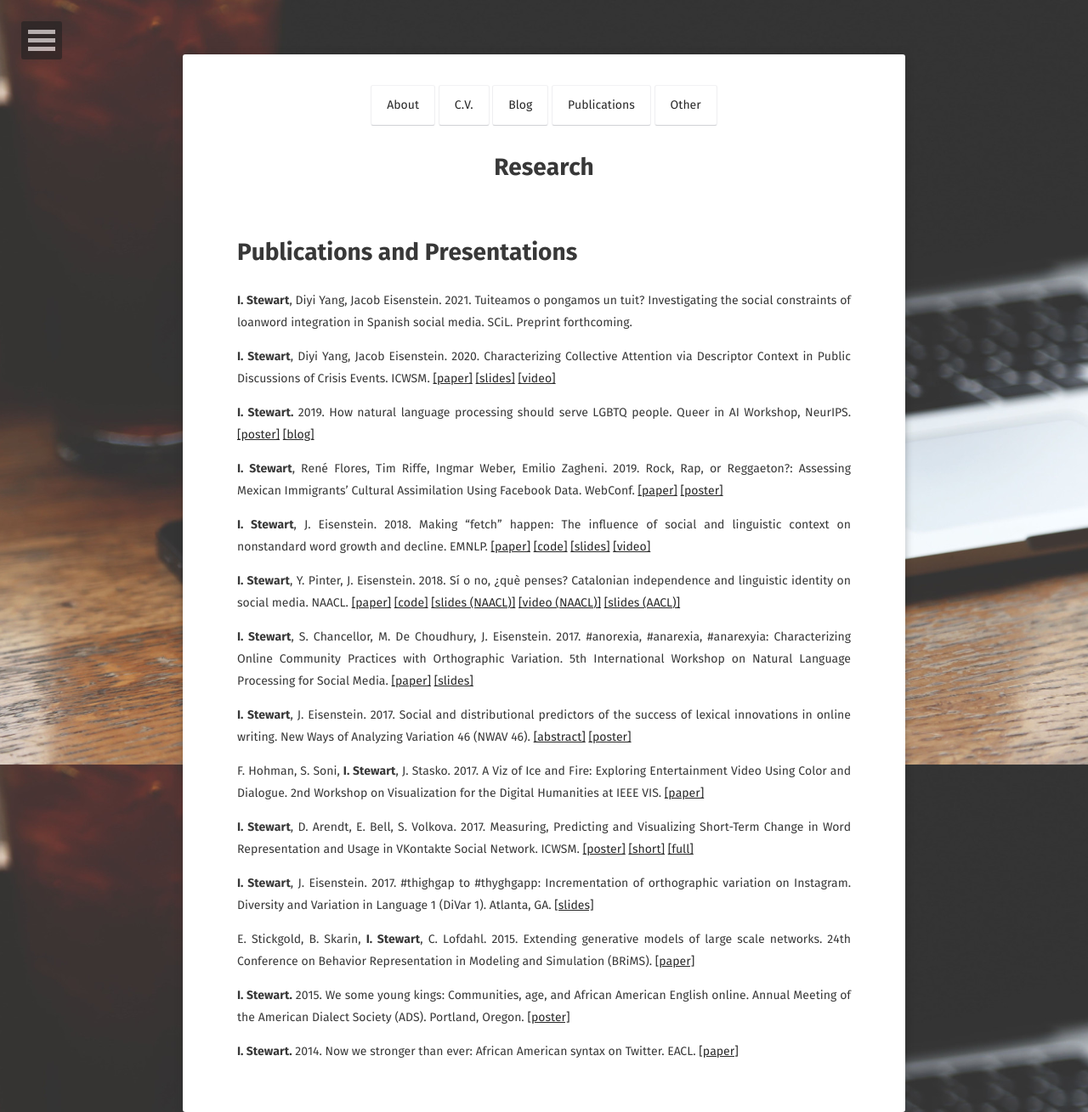
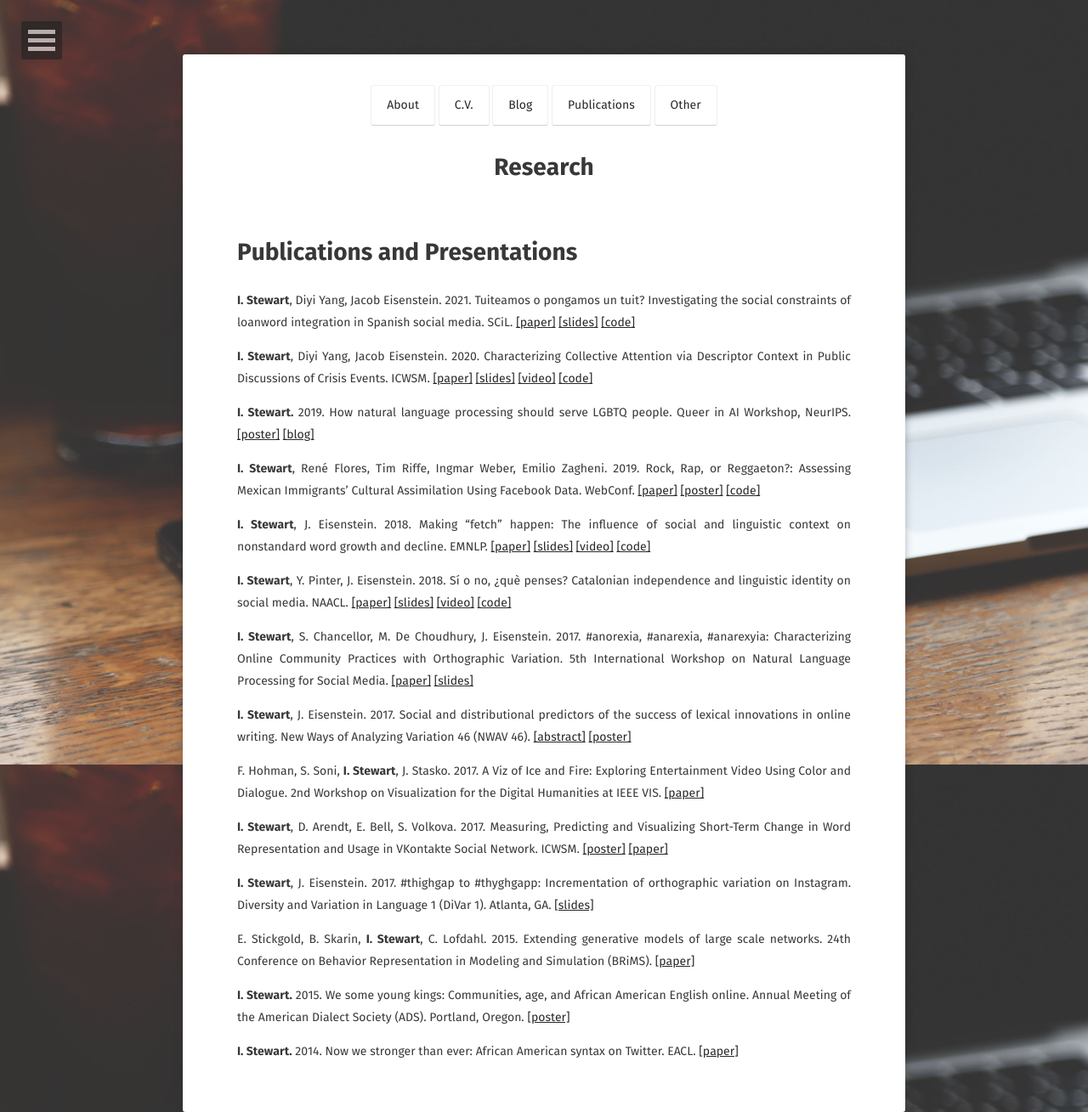
Before and after one commit to ianbstewart/ianbstewart.github.io, a Jekyll site: the page built from research.md, in a window 1280 px wide. Shown: the whole page at 85% size. Built offline with Jekyll 4.4.1, drawn with Linux system fonts in a browser that asks for light colours; some web fonts are replaced.

Commit message:
updated research

```diff
--- a/research.md
+++ b/research.md
@@ -9,7 +9,9 @@ permalink: /research/
 2021.
 Tuiteamos o pongamos un tuit? Investigating the social constraints of loanword integration in Spanish social media.
 SCiL.
-Preprint forthcoming.
+[[paper]](https://scholarworks.umass.edu/scil/vol4/iss1/27/)
+[[slides]](https://docs.google.com/presentation/d/1yPzwxKc_bcQvmVEO2jXfozJNcxVq6ZOpvJbesfwxxqs/)
+[[code]](https://github.com/ianbstewart/SCiL_2021_loanword)
 
 **I. Stewart**, Diyi Yang, Jacob Eisenstein.
 2020.
@@ -18,6 +20,7 @@ ICWSM.
 [[paper]](https://aaai.org/ojs/index.php/ICWSM/article/view/7331/7185)
 [[slides]](https://docs.google.com/presentation/d/1oxYWxBXyhmI_rtxwTDb-02U0e3WLpg-Gd0faRPd9APE)
 [[video]](https://www.youtube.com/watch?v=GhGNJYmZjA0)
+[[code]](https://github.com/ianbstewart/collective_attention)
 
 **I. Stewart.**
 2019.
@@ -32,25 +35,25 @@ Rock, Rap, or Reggaeton?: Assessing Mexican Immigrants' Cultural Assimilation Us
 WebConf.
 [[paper]](https://arxiv.org/pdf/1902.09453.pdf)
 [[poster]](docs/WebConf_2019.pdf)
+[[code]](https://github.com/ianbstewart/immigrant_assimilation)
 
 **I. Stewart**, J. Eisenstein.
 2018.
 Making "fetch" happen: The influence of social and linguistic context on nonstandard word growth and decline.
 EMNLP.
 [[paper]](http://aclweb.org/anthology/D18-1467)
-[[code]](https://github.com/ianbstewart/nonstandard_word_dissemination)
 [[slides]](https://docs.google.com/presentation/d/1VLJp0uyBPFzHWupanfOjUr7E0j8UYHxqRSzHPqF7xGk)
 [[video]](https://vimeo.com/306120421)
+[[code]](https://github.com/ianbstewart/nonstandard_word_dissemination)
 
 **I. Stewart**, Y. Pinter, J. Eisenstein.
 2018.
 Sí o no, ¿què penses? Catalonian independence and linguistic identity on social media.
 NAACL.
 [[paper]](http://aclweb.org/anthology/N18-2022)
+[[slides]](https://drive.google.com/open?id=1L4wNoTXDCysaQ65QYUJ_Y7Za8rULAdy_xrnjqZbQkek)
+[[video]](https://vimeo.com/channels/naacl2018/276426716)
 [[code]](https://github.com/ianbstewart/catalan)
-[[slides (NAACL)]](https://drive.google.com/open?id=1L4wNoTXDCysaQ65QYUJ_Y7Za8rULAdy_xrnjqZbQkek)
-[[video (NAACL)]](https://vimeo.com/channels/naacl2018/276426716)
-[[slides (AACL)]](https://docs.google.com/presentation/d/19Bi-LNP8BwZ5l3uFUiJQWpT-Xk9bXoelEmtidgUEEq8/edit?usp=sharing)
 
 **I. Stewart**, S. Chancellor, M. De Choudhury, J. Eisenstein.
 2017.
@@ -77,8 +80,7 @@ A Viz of Ice and Fire: Exploring Entertainment Video Using Color and Dialogue.
 Measuring, Predicting and Visualizing Short-Term Change in Word Representation and Usage in VKontakte Social Network.
 ICWSM.
 [[poster]](../docs/ICWSM_2017_poster.pdf)
-[[short]](../docs/ICWSM_2017_short.pdf)
-[[full]](https://arxiv.org/abs/1703.07012)
+[[paper]](https://arxiv.org/abs/1703.07012)
 
 **I. Stewart**, J. Eisenstein.
 2017.
```
Also changed, not shown: 1 other file.
